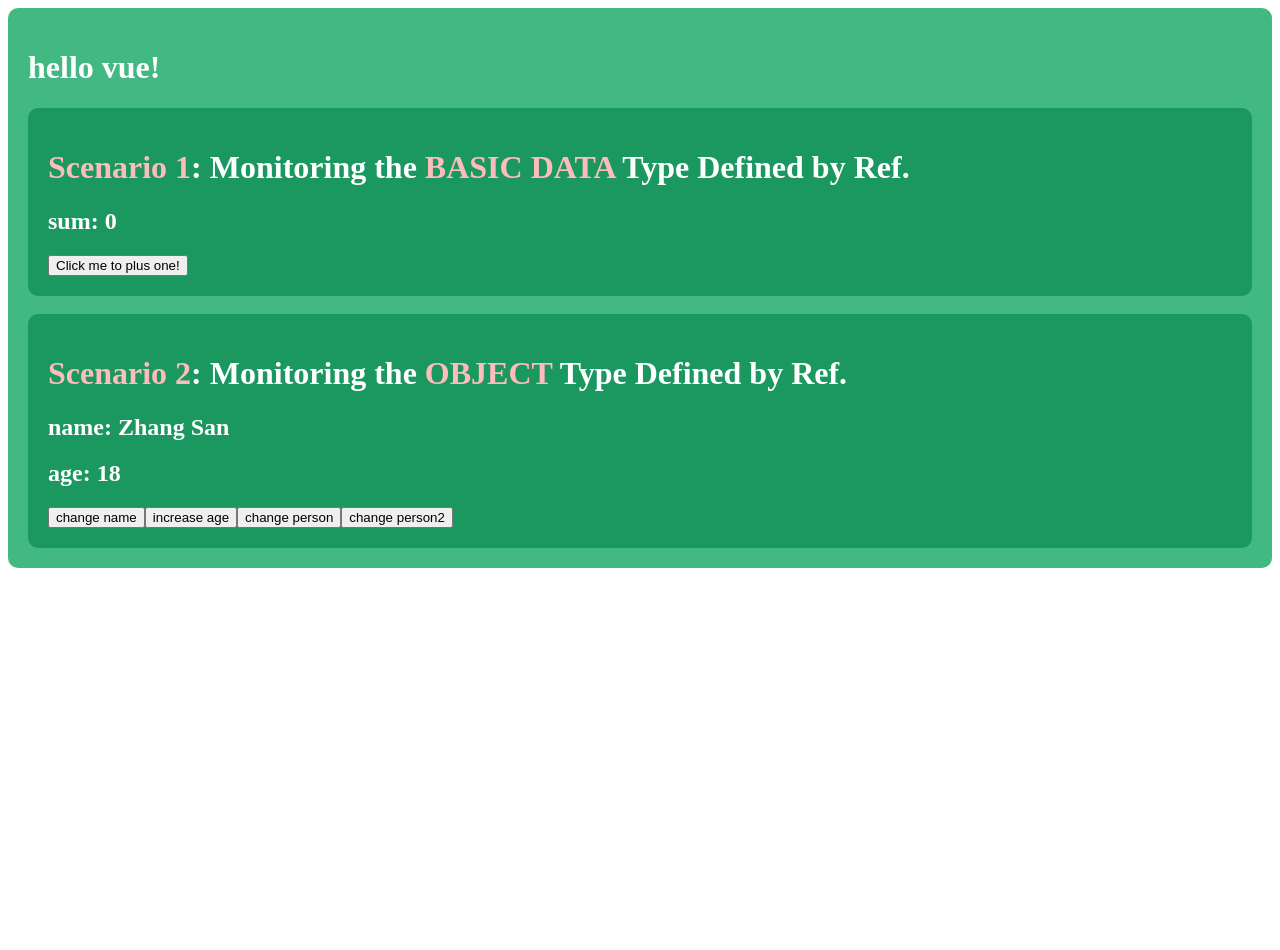
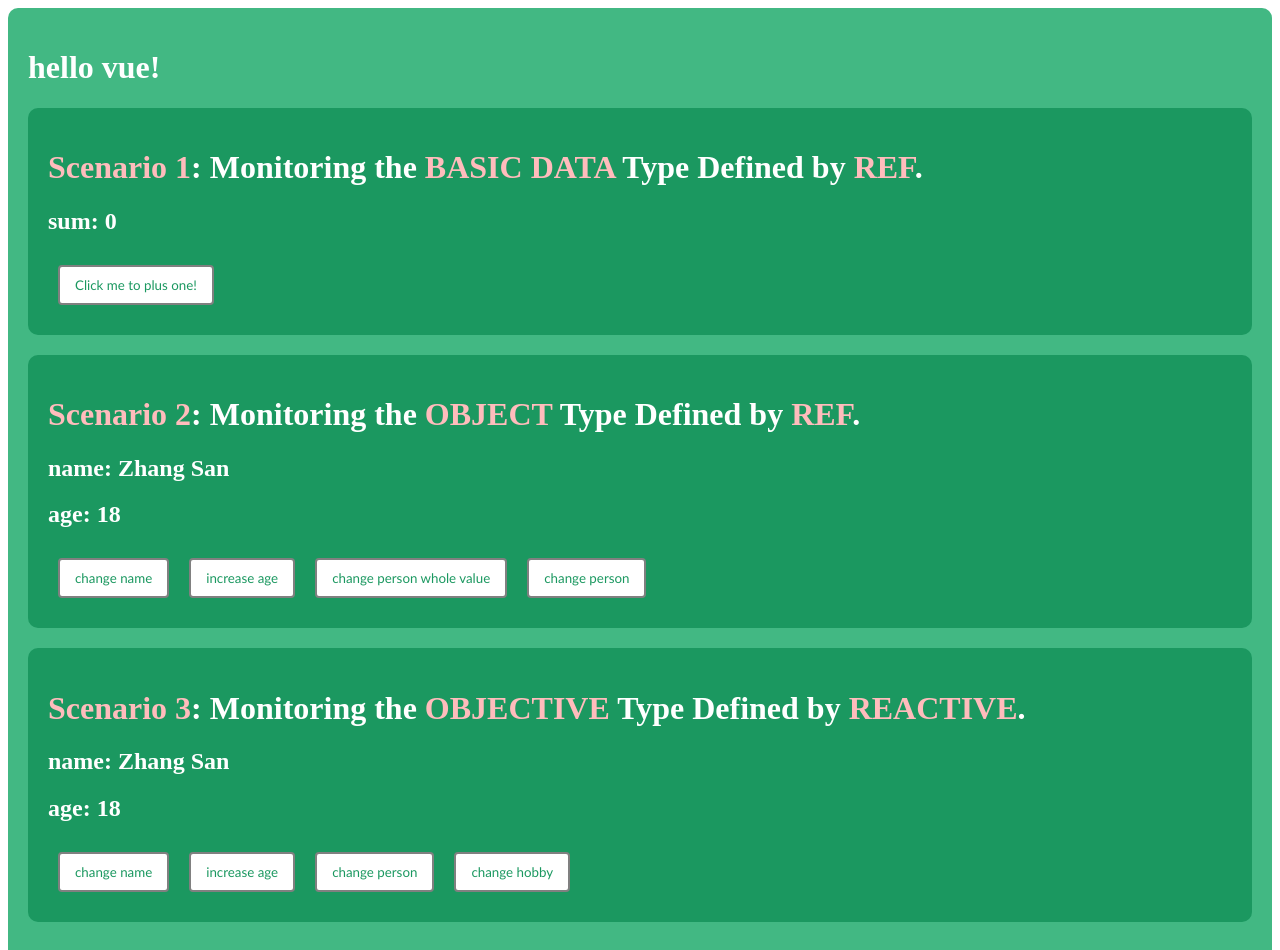
Before and after one commit to kio235/hello_vue3, a Vue app: page / in a window 1280 px wide. Shown: the top 950 px of the page. Before the commit the page ends 800 px from the top, so only its background shows below. Built offline with nearby package versions, Linux system fonts and the light colour scheme.

Commit message:
09_watch03

```diff
--- a/src/App.vue
+++ b/src/App.vue
@@ -3,7 +3,7 @@
         <h1>
             hello vue!
         </h1>
-        <Person/>
+        <Person />
     </div>
 
 </template>
@@ -26,4 +26,15 @@ export default {
     padding: 20px;
     color: white;
 }
+
+button {
+    font-family: 'Gill Sans', 'Gill Sans MT', Calibri, 'Trebuchet MS', sans-serif;
+    background-color: white;
+    color: #1b9860;
+    padding: 10px 15px;
+    margin: 10px;
+    border: 2px solid gray;
+    border-radius: 4px;
+    cursor: pointer;
+}
 </style>
--- a/src/components/Person.vue
+++ b/src/components/Person.vue
@@ -1,20 +1,33 @@
 <template>
     <div class="person">
-        <h1><span class="red">Scenario 1</span>: Monitoring the <span class="red">BASIC DATA</span> Type Defined by Ref.
+        <h1><span class="red">Scenario 1</span>: Monitoring the <span class="red">BASIC DATA</span> Type Defined by
+            <span class="red">REF</span>.
         </h1>
         <h2>sum: {{ sum }}</h2>
         <button @click="sumPlusOne()">Click me to plus one!</button>
     </div>
-    <br>
+
     <div class="person">
-        <h1><span class="red">Scenario 2</span>: Monitoring the <span class="red">OBJECT</span> Type Defined by Ref.
+        <h1><span class="red">Scenario 2</span>: Monitoring the <span class="red">OBJECT</span> Type Defined by <span
+                class="red">REF</span>.
         </h1>
         <h2>name: {{ person.name }}</h2>
         <h2>age: {{ person.age }}</h2>
         <button @click="changePersonName()">change name</button>
         <button @click="increasePersonAge()">increase age</button>
+        <button @click="changePersonWhole()">change person whole value</button>
         <button @click="changePerson()">change person</button>
-        <button @click="changePerson2()">change person2</button>
+    </div>
+
+    <div class="person">
+        <h1><span class="red">Scenario 3</span>: Monitoring the <span class="red">OBJECTIVE</span> Type Defined by <span
+                class="red">REACTIVE</span>.</h1>
+        <h2>name: {{ recPerson.name }}</h2>
+        <h2>age: {{ recPerson.age }}</h2>
+        <button @click="changeRecPersonName()">change name</button>
+        <button @click="increaseRecPersonAge()">increase age</button>
+        <button @click="changeRecPerson()">change person</button>
+        <button @click="changeMostHobby()">change hobby</button>
     </div>
 </template>
 
@@ -57,11 +70,11 @@ function increasePersonAge() {
     person.value.age++;
 }
 
-function changePerson() {
+function changePersonWhole() {
     person.value = { name: 'W ZZ', age: 23 }
 }
 
-function changePerson2() {
+function changePerson() {
     ({ name: person.value.name, age: person.value.age } = { name: 'LWW', age: 16 })
 }
 
@@ -71,19 +84,53 @@ watch(
     (newval, oldval) => {
         console.log(newval.age, oldval?.age)
     },
-    { deep: true, immediate:true }
+    { deep: true, immediate: false }
 )
 
+//-------------------------------------------------------------------
+
+let recPerson = reactive({
+    name: 'Zhang San',
+    age: 18,
+    hobbys:{
+        most:'tennis',
+        second:'ping pong'
+    }
+})
+
+function changeRecPersonName() {
+    recPerson.name = 'Tim Cook';
+}
+
+function increaseRecPersonAge() {
+    recPerson.age++;
+}
+
+function changeRecPerson() {
+    Object.assign(recPerson, { name: 'LWW', age: 16 })
+    // console.log(recPerson)
+}
+
+function changeMostHobby() {
+    recPerson.hobbys.most='sking'
+}
+
+watch(recPerson,
+    (newval, oldval) => {
+        console.log(newval, oldval)
+    },
+    { deep: false }
+)
 </script>
 
 
 <style scoped>
 .person {
     background-color: #1b9860;
-    /* box-shadow: 0 0 10px; */
     border-radius: 10px;
     padding: 20px;
     color: white;
+    margin: 20px 0px;
 }
 
 .red {
```
